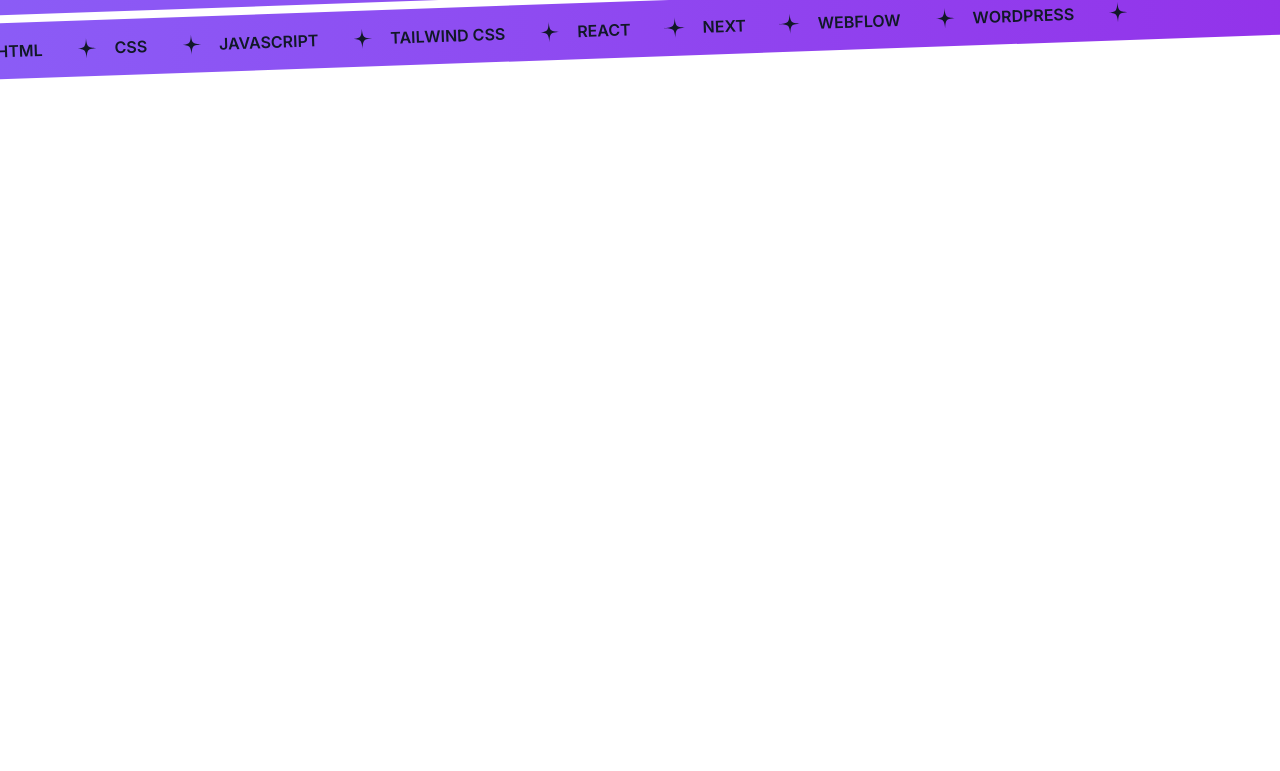
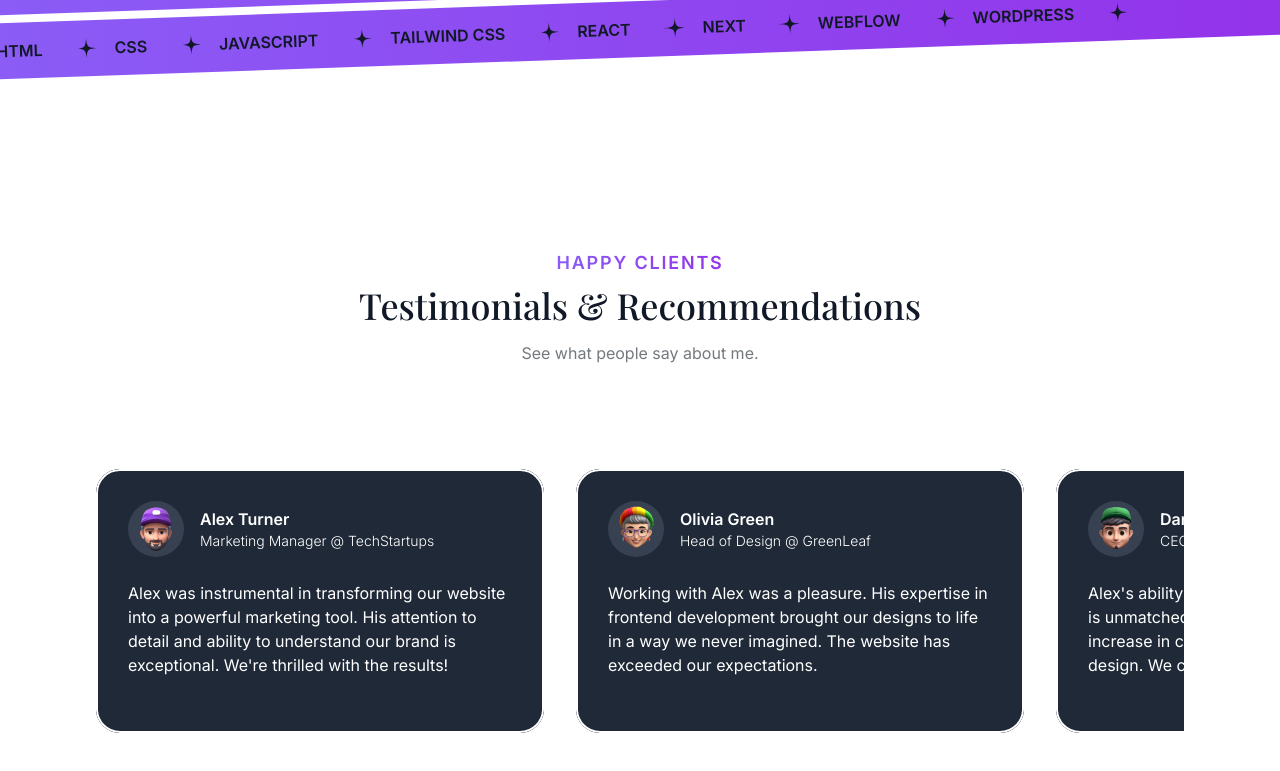
Before and after one commit to bhaumik-dev/bhaumik-dev-portfolio, a Next.js app: page / in a window 1280 px wide. Shown: the part 2591-3362 px from the top of the page. Before the commit the page ends 2744 px from the top, so only its background shows below. Built offline with nearby package versions, Linux system fonts and the light colour scheme; a web font is replaced by a local one.

Commit message:
Completed testimonials section for all devices

```diff
--- a/src/app/page.tsx
+++ b/src/app/page.tsx
@@ -2,6 +2,7 @@ import { Header } from "@/sections/Header";
 import { HeroSection } from "@/sections/Hero";
 import { ProjectsSection } from "@/sections/Projects";
 import { TapeSection } from "@/sections/Tape";
+import { TestimonialsSection } from "@/sections/Testimonials";
 
 export default function Home() {
   return (
@@ -10,6 +11,7 @@ export default function Home() {
       <HeroSection />
       <ProjectsSection />
       <TapeSection />
+      <TestimonialsSection />
     </div>
   );
 }
--- /dev/null
+++ b/src/components/Cards.tsx
@@ -0,0 +1,18 @@
+import { PropsWithChildren } from "react";
+import { twMerge } from "tailwind-merge";
+
+export const Card = ({
+  className,
+  children,
+}: PropsWithChildren<{ className?: string }>) => {
+  return (
+    <div
+      className={twMerge(
+        "bg-[var(--color-opposite-background)] rounded-3xl overflow-hidden relative z-0 after:z-10 after:content-[''] after:absolute after:inset-0 after:outline-2 after:outline after:-outline-offset-2 after:rounded-3xl after:outline-[var(--color-opposite-text)] after:pointer-events-none p-6",
+        className
+      )}
+    >
+      {children}
+    </div>
+  );
+};
--- /dev/null
+++ b/src/components/SectionHeader.tsx
@@ -0,0 +1,25 @@
+export const SectionHeader = ({
+  title,
+  eyebrow,
+  description,
+}: {
+  title: string;
+  eyebrow: string;
+  description: string;
+}) => {
+  return (
+    <>
+      <div className="flex justify-center">
+        <p className="lg:text-lg uppercase font-semibold tracking-widest bg-gradient-to-r from-violet-500 to-purple-600 text-transparent bg-clip-text text-center">
+          {eyebrow}
+        </p>
+      </div>
+      <h2 className="text-[var(--color-text)] font-serif lg:text-4xl md:text-3xl sm:text-3xl font-medium text-center mt-2">
+        {title}
+      </h2>
+      <p className="text-[var(--color-text-light)] text-center mt-4 max-w-md lg:max-w-3xl mx-auto">
+        {description}
+      </p>
+    </>
+  );
+};
--- a/src/sections/Projects.tsx
+++ b/src/sections/Projects.tsx
@@ -4,6 +4,8 @@ import aiStartupLandingPage from "@/assets/images/ai-startup-landing-page.png";
 import Image from "next/image";
 import CheckCircleIcon from "@/assets/icons/check-circle.svg";
 import ArrowUprightIcon from "@/assets/icons/arrow-up-right.svg";
+import { SectionHeader } from "@/components/SectionHeader";
+import { Card } from "@/components/Cards";
 
 const portfolioProjects = [
   {
@@ -48,22 +50,17 @@ export const ProjectsSection = () => {
   return (
     <section className="lg:py-20 pb-16 mb-4">
       <div className="container">
-        <div className="flex justify-center">
-          <p className="lg:text-lg uppercase font-semibold tracking-widest bg-gradient-to-r from-violet-500 to-purple-600 text-transparent bg-clip-text text-center">
-            My Work
-          </p>
-        </div>
-        <h2 className="text-[var(--color-text)] font-serif lg:text-4xl md:text-3xl sm:text-3xl font-medium text-center mt-2">
-          Featured Projects
-        </h2>
-        <p className="text-[var(--color-text-light)] text-center mt-4 max-w-md lg:max-w-3xl mx-auto">
-          See how I transformed concepts into engaging digital experiences.
-        </p>
+        <SectionHeader
+          title="Featured Projects"
+          eyebrow="My Work"
+          description="See how I transformed concepts into engaging digital experiences."
+        />
+
         <div className="flex flex-col mt-10 gap-10 md:mt-20">
           {portfolioProjects.map((project) => (
-            <div
+            <Card
               key={project.title}
-              className="bg-[var(--color-opposite-background)] rounded-3xl overflow-hidden relative z-0 after:z-10 after:content-[''] after:absolute after:inset-0 after:outline-2 after:outline after:-outline-offset-2 after:rounded-3xl after:outline-[var(--color-opposite-text)] px-8 pt-8 lg:pt-12 lg:px-20 md:pt-12 md:px-10 pointer-events-none"
+              className="px-8 pt-8 pb-0 lg:pt-12 lg:px-20 md:pt-12 md:px-10 pointer-events-none"
             >
               <div className="lg:grid lg:grid-cols-2 lg:gap-16">
                 <div className="lg:pb-16">
@@ -100,7 +97,7 @@ export const ProjectsSection = () => {
                   />
                 </div>
               </div>
-            </div>
+            </Card>
           ))}
         </div>
       </div>
--- a/src/sections/Testimonials.tsx
+++ b/src/sections/Testimonials.tsx
@@ -3,6 +3,9 @@ import memojiAvatar2 from "@/assets/images/memoji-avatar-2.png";
 import memojiAvatar3 from "@/assets/images/memoji-avatar-3.png";
 import memojiAvatar4 from "@/assets/images/memoji-avatar-4.png";
 import memojiAvatar5 from "@/assets/images/memoji-avatar-5.png";
+import { SectionHeader } from "@/components/SectionHeader";
+import Image from "next/image";
+import { Card } from "@/components/Cards";
 
 const testimonials = [
   {
@@ -38,5 +41,46 @@ const testimonials = [
 ];
 
 export const TestimonialsSection = () => {
-  return <div>Testimonials Section</div>;
+  return (
+    <div className="py-16 lg:py-24">
+      <div className="container">
+        <SectionHeader
+          eyebrow="Happy Clients"
+          title="Testimonials & Recommendations"
+          description="See what people say about me."
+        />
+        <div className="mt-16 lg:mt-24 flex overflow-x-clip [mask-image: linear-gradient(to_right, transparent, black_10%, black90%, transparent)]">
+          <div className="flex gap-8 flex-none">
+            {testimonials.map((testimonial) => (
+              <Card
+                className="text-[var(--color-opposite-text)] mt-2 max-w-xs md:p-8 md:max-w-md lg:max-w-md"
+                key={testimonial.name}
+              >
+                <div className="flex gap-4 items-center">
+                  <div className="size-14 bg-gray-700 inline-flex items-center justify-center rounded-full flex-shrink-0">
+                    <Image
+                      src={testimonial.avatar}
+                      alt={testimonial.name}
+                      className="max-h-full"
+                    />
+                  </div>
+                  <div>
+                    <div className="font-semibold text-[var(--color-opposite-text)]">
+                      {testimonial.name}
+                    </div>
+                    <div className="text-sm font-light text-[var(--color-opposite-text)]">
+                      {testimonial.position}
+                    </div>
+                  </div>
+                </div>
+                <p className="mt-4 md:mt-6 text-sm md:text-base text-[var(--color-opposite-text)]">
+                  {testimonial.text}
+                </p>
+              </Card>
+            ))}
+          </div>
+        </div>
+      </div>
+    </div>
+  );
 };
```
